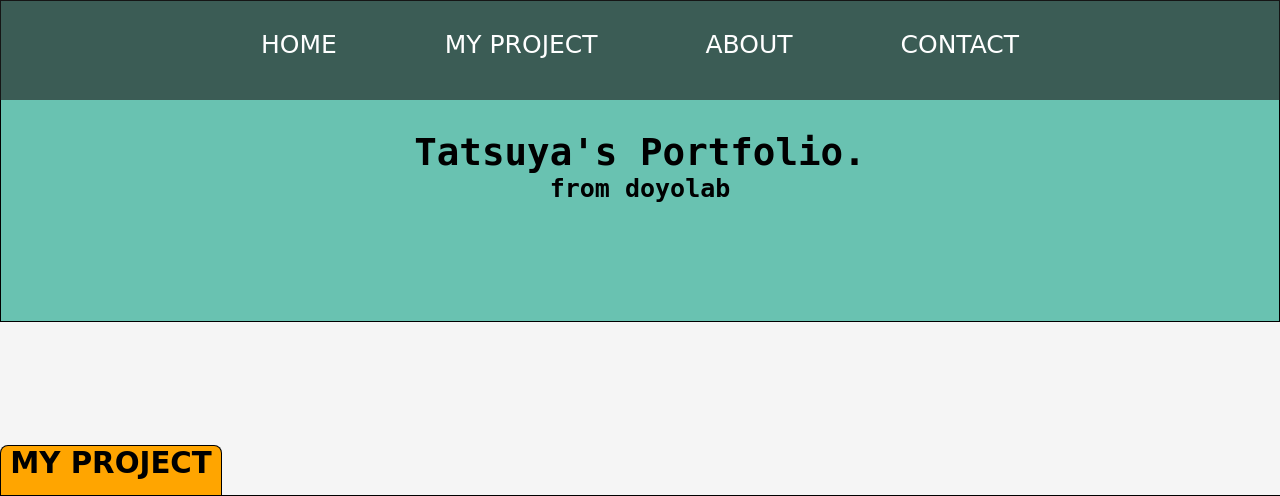
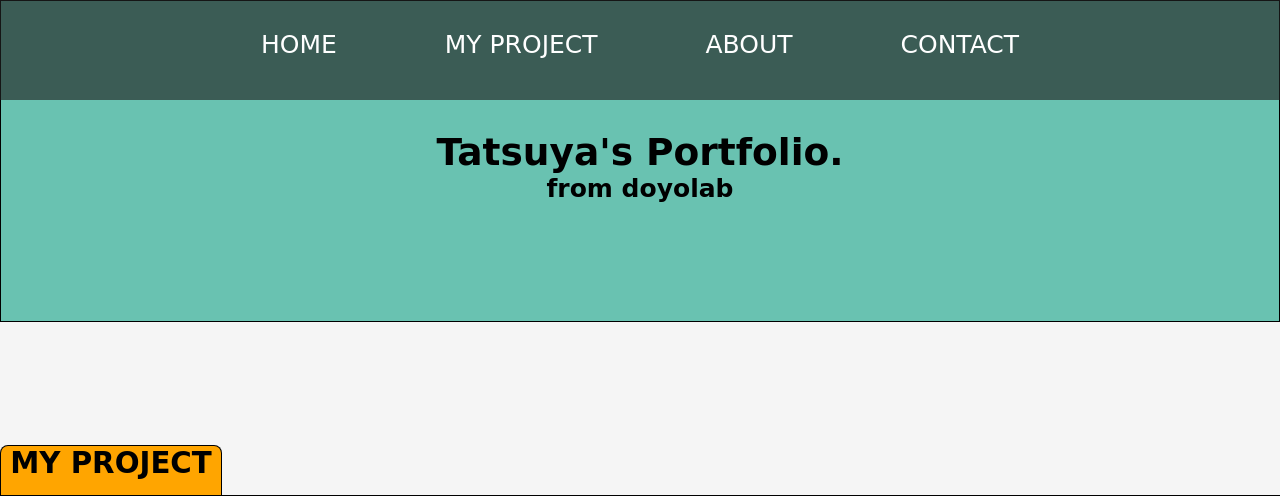
Before and after one commit to kitamitatsuya/doyolab, a PHP site: page / in a window 1280 px wide. Shown: the top 496 px of the page. Run offline with PHP 8.4, Linux system fonts and the light colour scheme.

Commit message:
index.html

```diff
--- a/myhomepaeg.css
+++ b/myhomepaeg.css
@@ -66,7 +66,7 @@ section {
   background-attachment: fixed;
   background-position: center center;
   height: 260px;
-  font-family: monospace;
+  font-family: cursive;
   padding: 30px 25px;
   bottom: 0;
   border: 1px solid;
```
